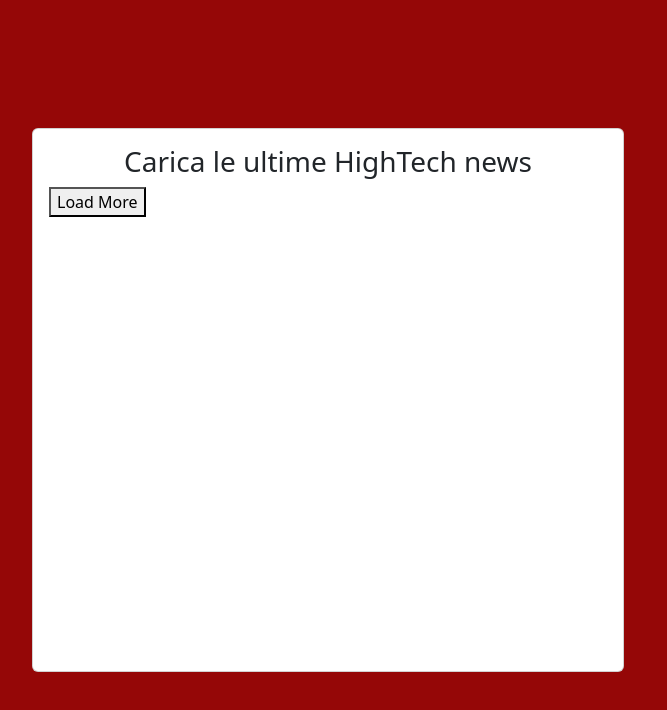
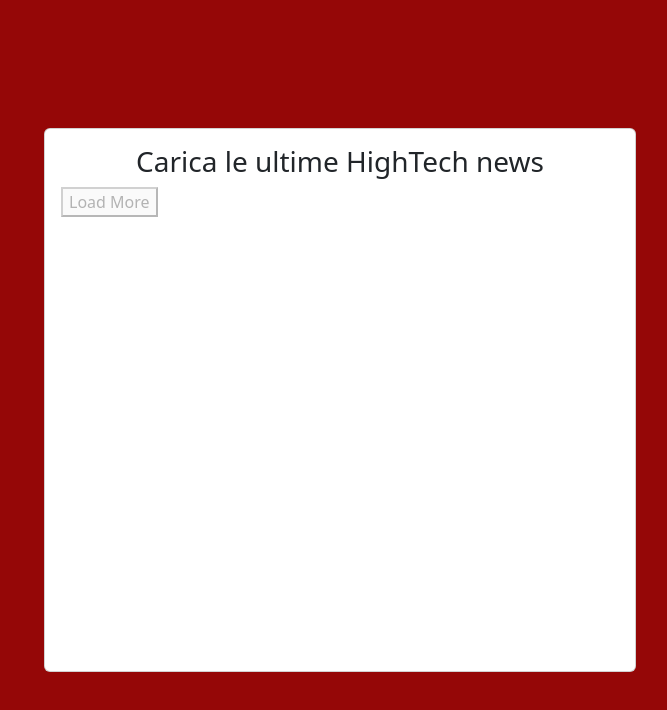
Before and after one commit to Gabri02/NewsBurst, a website built with webpack: page src/html/index.html in a window 1280 px wide. Both pictures are taken after a click on the button "Load More". Shown: the whole page, without its empty margins (300-967 px from the left). Built offline with nearby package versions, Linux system fonts and the light colour scheme; no server answers.

Commit message:
completato splitting file, lavoro su pulsante load more in corso

```diff
--- a/src/html/index.html
+++ b/src/html/index.html
@@ -11,9 +11,9 @@
 
 <body>
 
-    <main class="container-fluid min-vh-100 min-vw-100">
-        <div class="row w-100">
-            <div class="col-12 min-vh-100 d-flex justify-content-center align-items-center">
+    <main class="container-fluid min-vh-100 p-0">
+        <div class="row w-100 m-0">
+            <div class="col-12 min-vh-100 d-flex justify-content-center align-items-center p-0">
                 <div class="card" style="width: 37rem; min-height: 34rem;">
                     <div class="card-body">
                       <h3 class="card-title text-center">Carica le ultime HighTech news</h3>
--- a/src/js/components/NewsDetails.component.js
+++ /dev/null
@@ -1,14 +0,0 @@
-function NewsDetails() {
-    async function getNewsDetails(id) {
-    const apiUrl = process.env.API_URL;
-    try {
-        const response = await axios.get(`${apiUrl}/item/${id}.json`);
-        return response.data;
-    } catch (error) {
-        console.error(`Errore durante il recupero dei dettagli della notizia con ID ${id}:`, error);
-        return null;
-    }
-}
-}
-
-module.exports = {NewsDetails};
--- a/src/js/components/NewsId.component.js
+++ /dev/null
@@ -1,28 +0,0 @@
-function NewsIds() {
-    async function getLatestNewsIds(){
-    let newsIds = [];
-    const apiUrl = process.env.API_URL;
-
-    try {
-        const response = await axios.get(
-            `${apiUrl}/newstories.json`
-        );
-        newsIds = response.data.slice(loadedNewsCount, loadedNewsCount + 10);
-
-        for (const id of newsIds) {
-            const news = await getNewsDetails(id);
-            if (news) {
-                displayNewsDetails(news);
-            }
-        }
-
-        loadedNewsCount += 10; // Incrementa il numero di notizie caricate
-    } catch (error) {
-        console.error('Errore durante il recupero degli ID delle ultime notizie:', error);
-    }
-
-    return { newsIds, loadedNewsCount };
-}
-}
-
-module.exports = {NewsIds};
--- /dev/null
+++ b/src/js/components/api.component.js
@@ -0,0 +1,15 @@
+const axios = require('axios');
+
+const apiUrl = process.env.API_URL;
+
+async function getNewsDetails(id) {
+  try {
+    const response = await axios.get(`${apiUrl}/item/${id}.json`);
+    return response.data;
+  } catch (error) {
+    console.error(`Errore durante il recupero dei dettagli della notizia con ID ${id}:`, error);
+    return null;
+  }
+}
+
+module.exports = { getNewsDetails };
--- /dev/null
+++ b/src/js/components/news.component.js
@@ -0,0 +1,32 @@
+const axios = require('axios');
+const _ = require('lodash');
+
+const { displayNewsDetails } = require('./newsDisplay.component');
+const { getNewsDetails } = require('./api.component');
+
+const apiUrl = process.env.API_URL;
+
+let loadedNewsCount = 0;
+
+async function getLatestNewsIds() {
+  let newsIds = [];
+  try {
+    const response = await axios.get(`${apiUrl}/newstories.json`);
+    newsIds = response.data.slice(loadedNewsCount, loadedNewsCount + 10);
+
+    for (const id of newsIds) {
+      const news = await getNewsDetails(id);
+      if (news) {
+        displayNewsDetails(news);
+      }
+    }
+
+    loadedNewsCount += 10;
+  } catch (error) {
+    console.error('Errore durante il recupero degli ID delle ultime notizie:', error);
+  }
+
+  return { newsIds, loadedNewsCount };
+}
+
+module.exports = { getLatestNewsIds };
--- a/src/js/components/displayNews.component.js
+++ b/src/js/components/newsDisplay.component.js
@@ -1,10 +1,9 @@
-function displayNews() {
-    function displayNewsDetails(news) {
+function displayNewsDetails(news) {
     const newsDiv = document.getElementById("newsDiv");
     const { title, url, time } = news;
 
     const div = document.createElement('div');
-    const heading = document.createElement('h5');
+    const heading = document.createElement('h6');
     const link = document.createElement('a');
     const paragraph = document.createElement('p');
     const date = document.createElement('p');
@@ -22,7 +21,6 @@ function displayNews() {
     div.appendChild(hr);
 
     newsDiv.appendChild(div);
-    }
 }
 
-module.exports = {displayNews};
+module.exports = { displayNewsDetails };
--- a/src/js/components/loadMore.component.js
+++ b/src/js/components/newsLoad.component.js
@@ -1,5 +1,6 @@
-function loadMore() {
-    async function loadMoreNews() {
+const { getNewsDetails } = require('./api.component');
+
+async function loadMoreNews() {
     loadMoreBtn.disabled = true;
 
     const { newsIds, loadedNewsCount } = await getLatestNewsIds();
@@ -20,6 +21,5 @@ function loadMore() {
 
     loadMoreBtn.disabled = false;
 }
-}
 
-module.exports = {loadMore};
+module.exports = { loadMoreNews };
--- a/src/js/main.js
+++ b/src/js/main.js
@@ -1,21 +1,9 @@
-const axios = require('axios');
-const _ = require('lodash');
-const {NewsIds} = require("./components/NewsId.component");
-const {NewsDetails} = require("./components/NewsDetails.component");
-const {displayNews} = require("./components/displayNews.component");
-const {loadMore} = require("./components/loadMore.component");
+require('../sass/style.sass');
 
-require("../sass/style.sass");
-
-let loadedNewsCount = 0;
-
-NewsIds();
-
-NewsDetails();
-
-displayNews()
-
-loadMore();
+const { getLatestNewsIds } = require('./components/news.component');
+const { loadMoreNews } = require('./components/newsLoad.component');
 
 const loadMoreBtn = document.getElementById('loadMoreBtn');
-loadMoreBtn.addEventListener('click', loadMore);
+loadMoreBtn.addEventListener('click', loadMoreNews);
+
+getLatestNewsIds();
--- a/src/sass/style.sass
+++ b/src/sass/style.sass
@@ -1,4 +1,5 @@
 main
     background-color: #950707
+    max-width: 100vw
 .row
     max-width: 100vw
--- a/webpack.config.js
+++ b/webpack.config.js
@@ -15,8 +15,14 @@ module.exports = {
     }),
     new Dotenv()
   ],
+  devtool: 'source-map',
   module: {
     rules: [
+      {
+        test: /\.map$/,
+        enforce: 'pre',
+        loader: 'source-map-loader',
+      },
       {
         test: /\.s[ac]ss$/i,
         use: [
```
Also changed, not shown: dist/index.html, dist/main.bundle.js, 1 other file.
